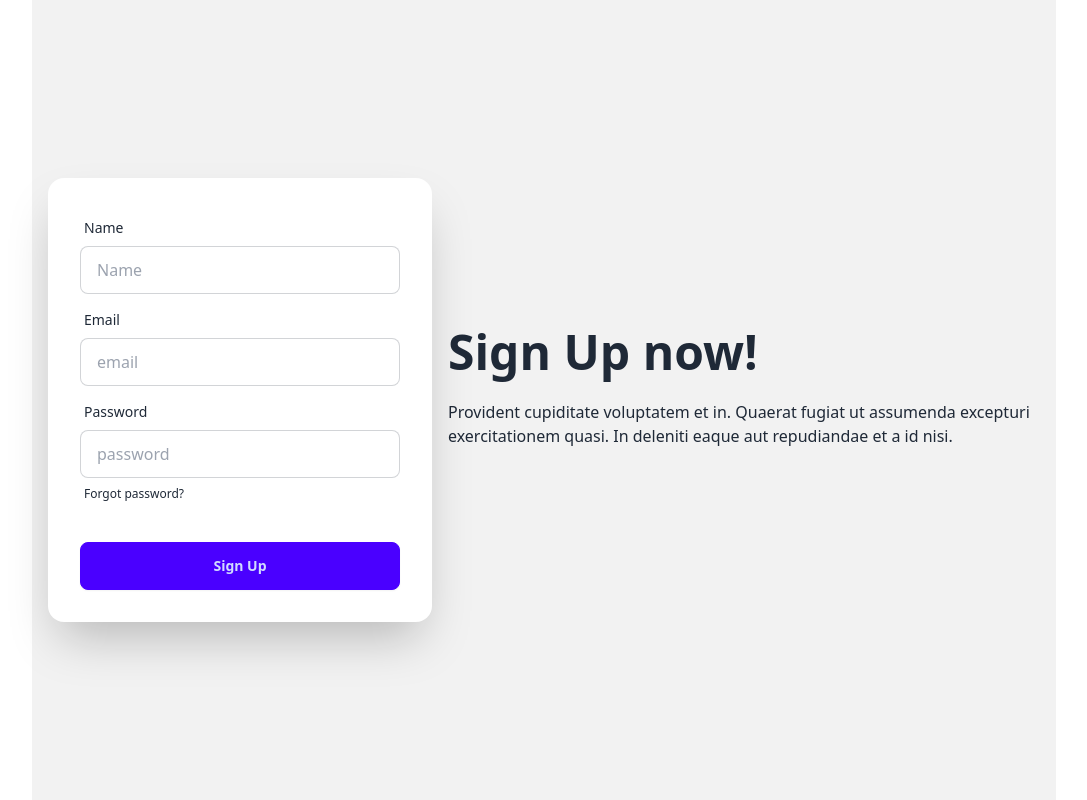
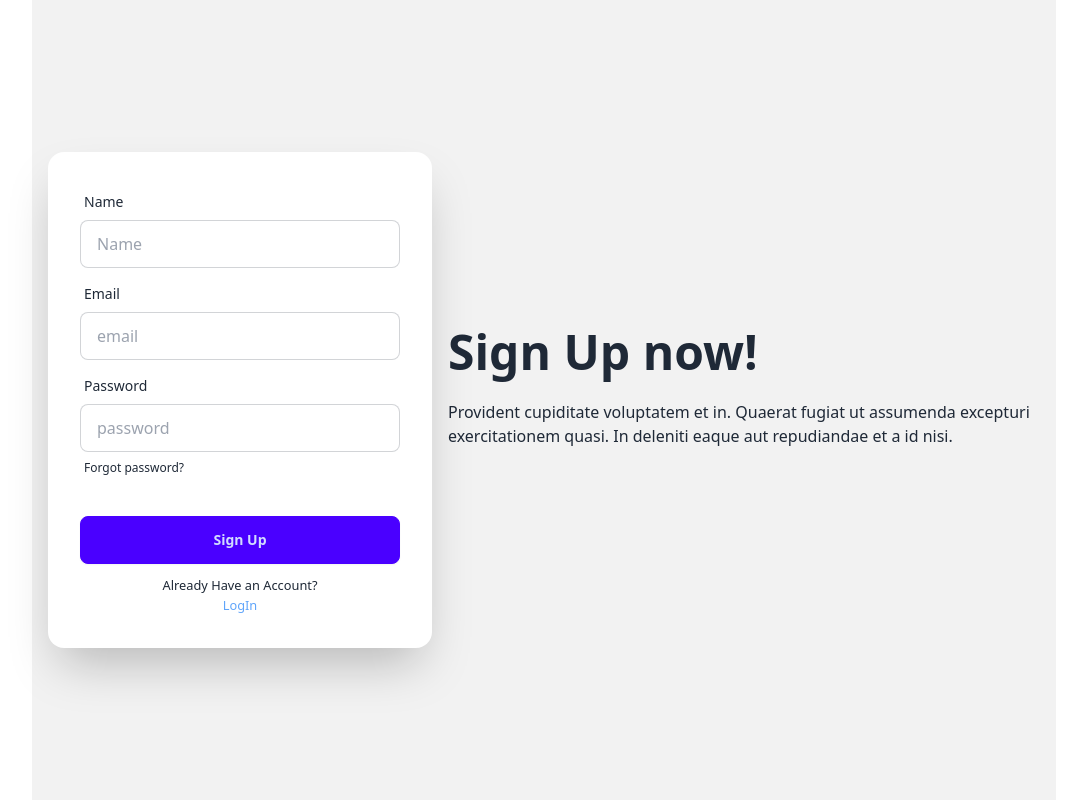
Before and after one commit to Dipongkor-Roy/vistro-boss-client, a React (Vite) app: page /signUp in a window 1280 px wide. Shown: the whole page, without its empty margins (96-1183 px from the left). Built offline with nearby package versions, Linux system fonts and the light colour scheme; no server answers.

Commit message:
signup page setup started

```diff
--- a/src/Pages/LogIn/LogIn.jsx
+++ b/src/Pages/LogIn/LogIn.jsx
@@ -5,6 +5,7 @@ import {
   validateCaptcha,
 } from "react-simple-captcha";
 import { AuthContext } from "../../Providers/AuthCont";
+import { Link } from "react-router-dom";
 
 const LogIn = () => {
   const user_captcha = useRef(null);
@@ -104,10 +105,12 @@ const LogIn = () => {
                 className="btn btn-primary"
                 type="submit"
                 value={"Log In"}
-              ></input>
+            ></input>
             </div>
+            <p className="text-center"><small>New Here? <Link to='/signUp'><p className="text-blue-400" >Create Account</p></Link></small></p>
           </form>
         </div>
+
       </div>
     </div>
   );
--- a/src/Pages/SignUp/SignUp.jsx
+++ b/src/Pages/SignUp/SignUp.jsx
@@ -1,3 +1,4 @@
+import { Link } from "react-router-dom";
 
 
 const SignUp = () => {
@@ -34,6 +35,7 @@ const SignUp = () => {
         <div className="form-control mt-6">
           <button className="btn btn-primary">Sign Up</button>
         </div>
+        <p className="text-center"><small>Already Have an Account? <Link to='/signUp'><p className="text-blue-400" >LogIn</p></Link></small></p>
       </form>
     </div>
   </div>
--- a/src/Providers/AuthCont.jsx
+++ b/src/Providers/AuthCont.jsx
@@ -5,10 +5,11 @@ import {
   onAuthStateChanged,
   signInWithEmailAndPassword,
 } from "firebase/auth";
+import app from "../Firebase/firebase.config";
 
 export const AuthContext = createContext(null);
 
-const auth = getAuth();
+const auth = getAuth(app);
 
 const AuthCont = ({ children }) => {
   const [user, setUser] = useState(null);
```
